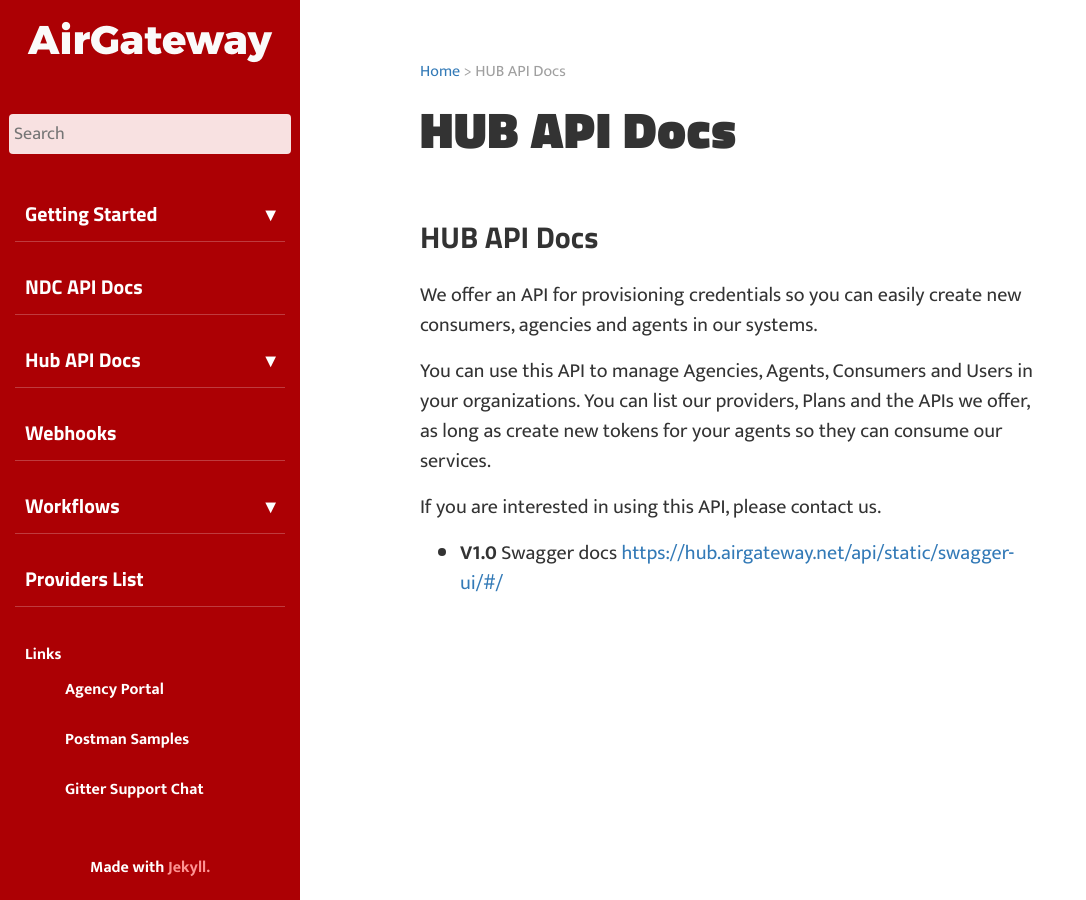
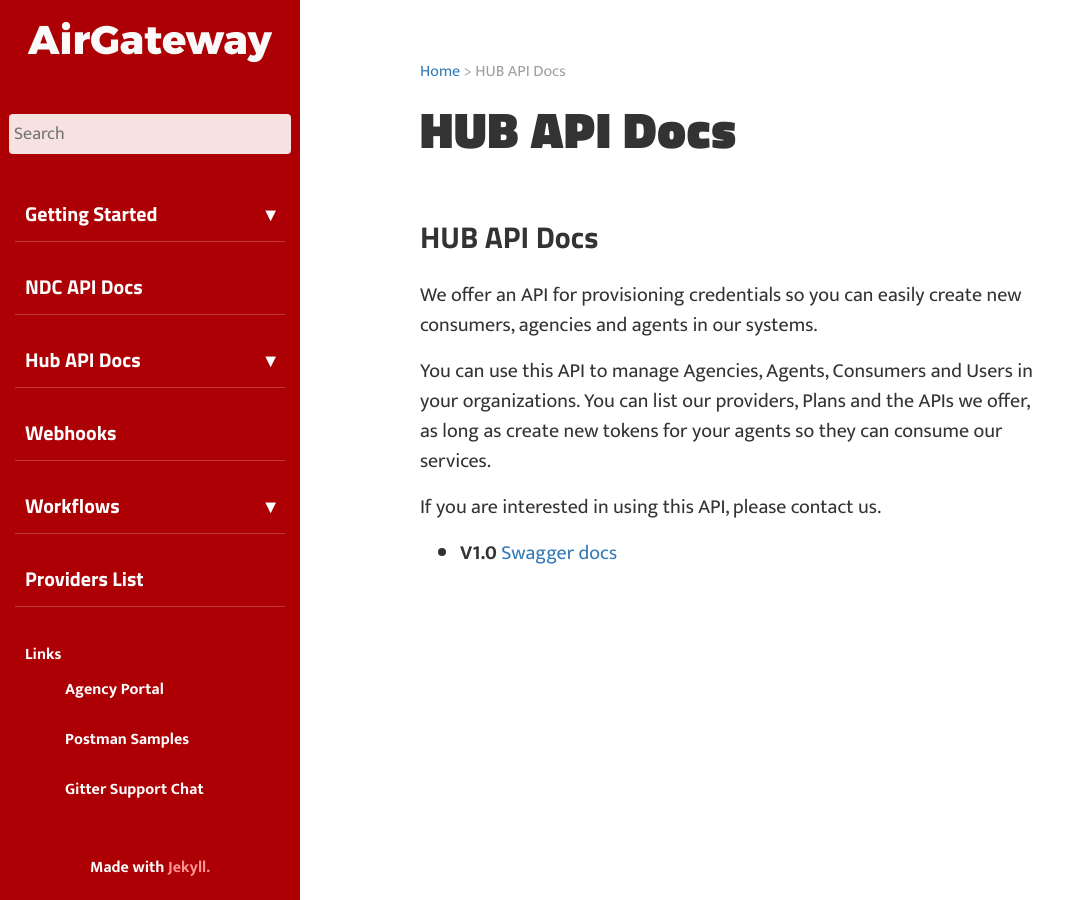
Before and after one commit to AirGateway/dev-guides-jekyll, a Jekyll site: the page built from _pages/mydoc_Hub_API_Docs.md, in a window 1280 px wide. Shown: the whole page, without its empty margins (0-1086 px from the left). Built offline with Jekyll 4.4.1, drawn with Linux system fonts in a browser that asks for light colours; comment, search, counter and statistics services are not loaded; part of the change alters nothing that is shown.

Commit message:
Swagger link fix.

```diff
--- a/_pages/mydoc_Hub_API_Docs.md
+++ b/_pages/mydoc_Hub_API_Docs.md
@@ -13,4 +13,4 @@ You can use this API to manage Agencies, Agents, Consumers and Users in your org
 
 If you are interested in using this API, please contact us.
 
-- **V1.0** Swagger docs [https://hub.airgateway.net/api/static/swagger-ui/#/](https://hub.airgateway.net/api/static/swagger-ui/#/)
+- **V1.0** [Swagger docs](https://hub.airgateway.net/api/static/swagger-ui/#/)
```
